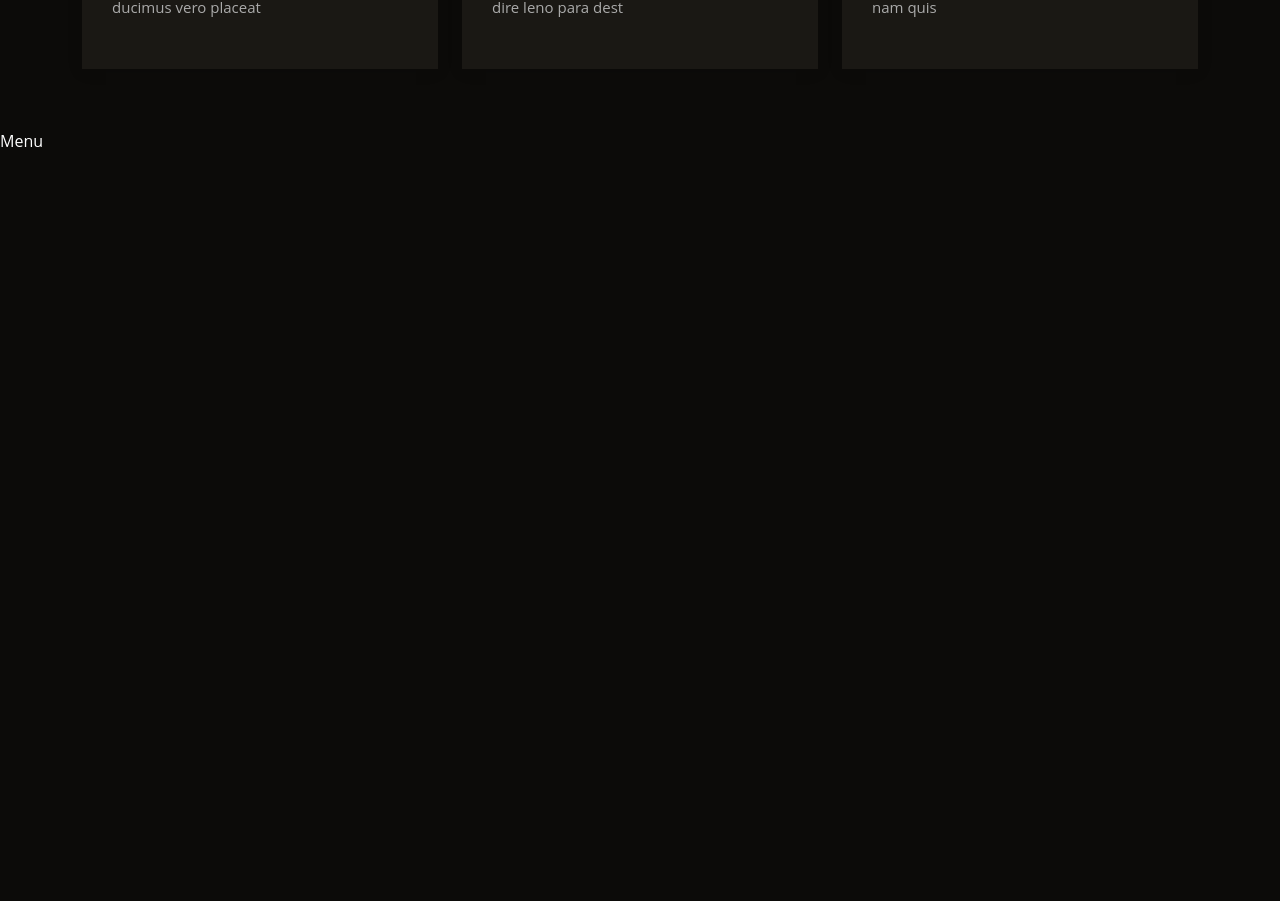
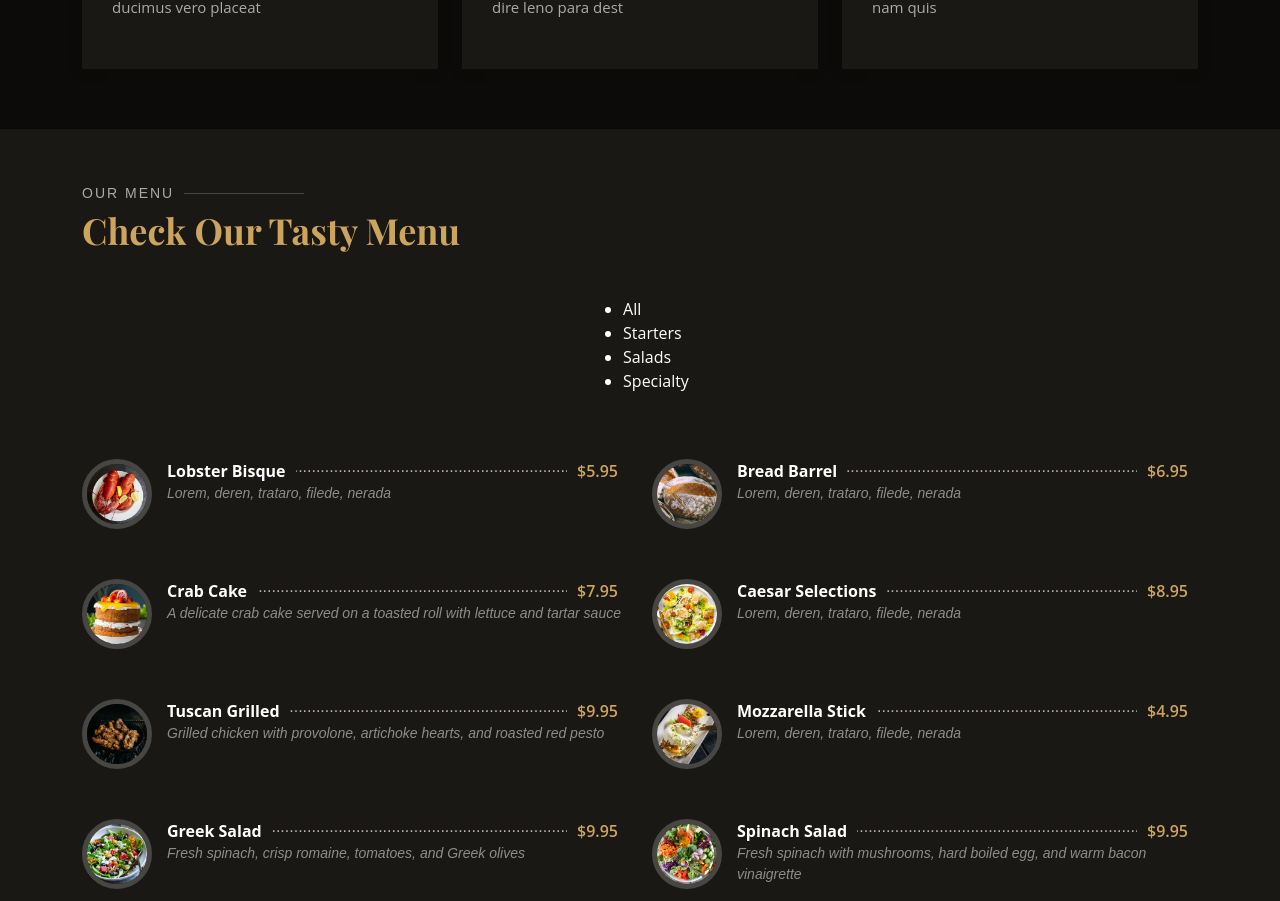
Before and after one commit to PerpetuumG/restaurant_dstudio, a Next.js app: page / in a window 1280 px wide. Shown: the part 1896-2797 px from the top of the page. Before the commit the page ends 2049 px from the top, so only its background shows below. Built offline with nearby package versions, Linux system fonts and the light colour scheme.

Commit message:
Preloader

```diff
--- /dev/null
+++ b/src/app/api/menu/[id]/route.ts
@@ -0,0 +1,6 @@
+import { menu } from '@/app/data/data';
+
+export const GET = async (_request: Request, { params }: { params: { id: string } }) => {
+  const food = menu.find((item: { id: number }) => item.id.toString() === params.id);
+  return Response.json(food);
+};
--- /dev/null
+++ b/src/app/api/menu/route.ts
@@ -0,0 +1,5 @@
+import { menu } from '../../data/data';
+
+export const GET = async () => {
+  return Response.json(menu);
+};
--- /dev/null
+++ b/src/app/components/preloader/Preloader.tsx
@@ -0,0 +1,8 @@
+import React from 'react';
+import './preloader.css';
+
+const Preloader = () => {
+  return <div id={'preloader'}></div>;
+};
+
+export default Preloader;
--- /dev/null
+++ b/src/app/components/preloader/preloader.css
@@ -0,0 +1,43 @@
+#preloader {
+  position: fixed;
+  top: 0;
+  right: 0;
+  bottom: 0;
+  left: 0;
+  z-index: 9999;
+  overflow: hidden;
+  background: #1a1814;
+}
+
+#preloader:before {
+  content: '';
+  position: fixed;
+  top: calc(50% - 30px);
+  left: calc(50% - 30px);
+  border: 6px solid #1a1814;
+  border-top-color: #cda45e;
+  border-bottom-color: #cda45e;
+  border-radius: 50%;
+  width: 60px;
+  height: 60px;
+  -webkit-animation: animate-preloader 1s linear infinite;
+  animation: animate-preloader 1s linear infinite;
+}
+
+@-webkit-keyframes animate-preloader {
+  0% {
+    transform: rotate(0deg);
+  }
+  100% {
+    transform: rotate(360deg);
+  }
+}
+
+@keyframes animate-preloader {
+  0% {
+    transform: rotate(0deg);
+  }
+  100% {
+    transform: rotate(360deg);
+  }
+}
--- a/src/app/sections/menu/Menu.tsx
+++ b/src/app/sections/menu/Menu.tsx
@@ -1,11 +1,73 @@
-import React from 'react';
-import './menu.css'
+'use client';
+
+import React, { useEffect, useState } from 'react';
+import { filters } from '@/app/data/data';
+import './menu.css';
+import SectionTitle from '@/app/components/sectionTitle/SectionTitle';
+import MenuItem from '@/app/components/menuItem/MenuItem';
+import Preloader from '@/app/components/preloader/Preloader';
 
 const Menu = () => {
+  const [data, setData] = useState([]);
+  const [items, setItems] = useState([]);
+
+  const getMenuData = () => {
+    fetch('http://localhost:3000/api/menu')
+      .then(res => res.json())
+      .then(menu => setData(menu))
+      .catch(e => console.log(e.message));
+  };
+
+  useEffect(() => {
+    getMenuData();
+  }, []);
+
+  useEffect(() => {
+    setItems(data);
+  }, [data]);
+
+  const handleFilterChange = (id: number, category: string) => {};
+
   return (
-    <div>
-Menu
-    </div>
+    <section id={'menu'} className={'menu section-bg'}>
+      <div className={'container'} data-aos={'fade-up'}>
+        <SectionTitle title={'Our Menu'} subtitle={'Check Our Tasty Menu'} />
+
+        <div className={'row'} data-aos={'fade-up'} data-aos-delay={'100'}>
+          <div className={'col-lg-12 d-flex justify-content-center'}>
+            <ul id={'menu-filters'}>
+              {filters.map(filter => (
+                <li
+                  key={filter.id}
+                  className={`${filter.active ? 'filter-active' : undefined}`}
+                  onClick={() => handleFilterChange(filter.id, filter.category)}
+                >
+                  {filter.name}
+                </li>
+              ))}
+            </ul>
+          </div>
+        </div>
+
+        <div className={'row menu-container'} data-aos={'fade-up'} data-aos-delay={'200'}>
+          {!items ? (
+            <Preloader />
+          ) : items.length > 0 ? (
+            items.map(
+              (item: {
+                id: number;
+                name: string;
+                preview: string;
+                price: number;
+                ingredients: string;
+              }) => <MenuItem key={item.id} item={item} />,
+            )
+          ) : (
+            <Preloader />
+          )}
+        </div>
+      </div>
+    </section>
   );
 };
 
```
